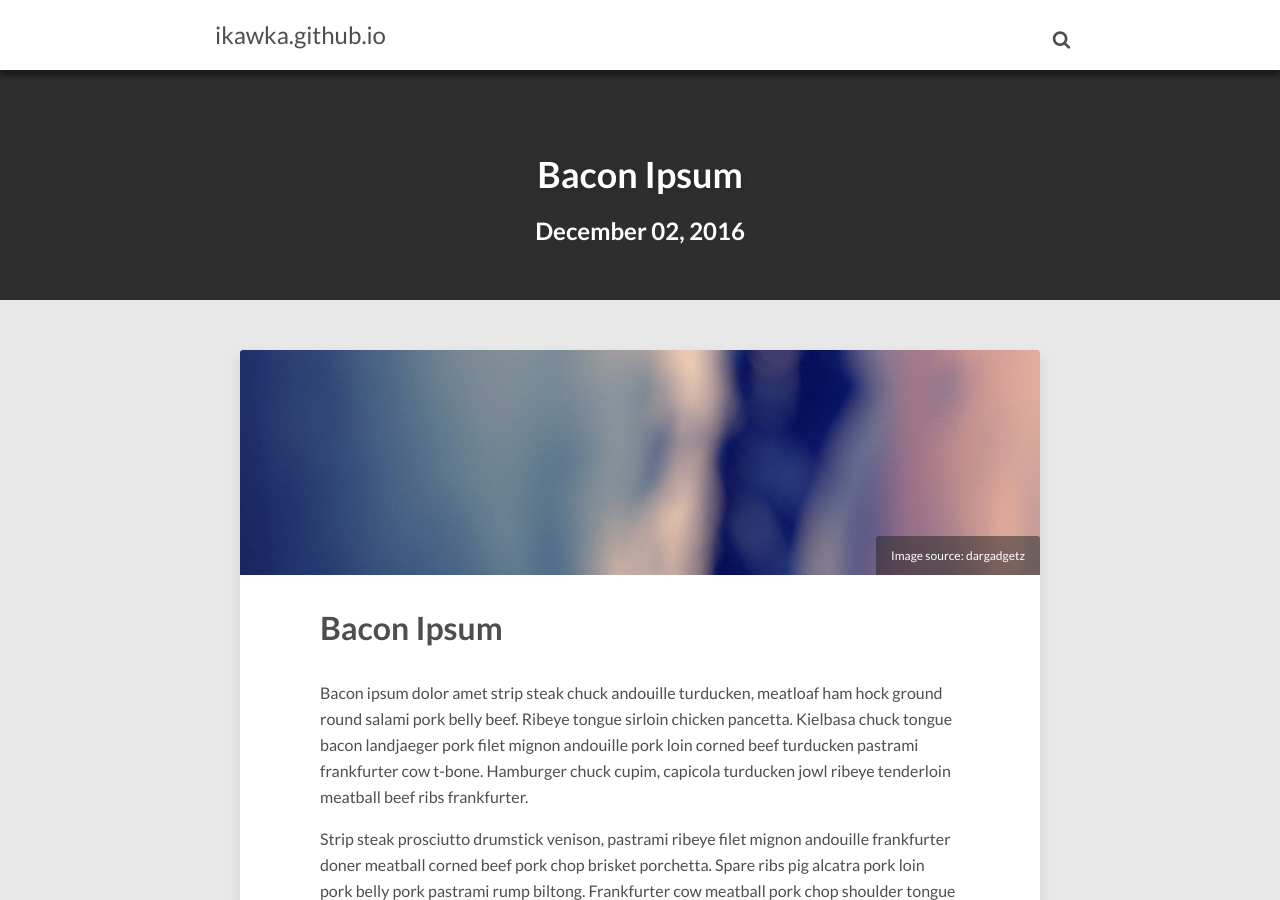
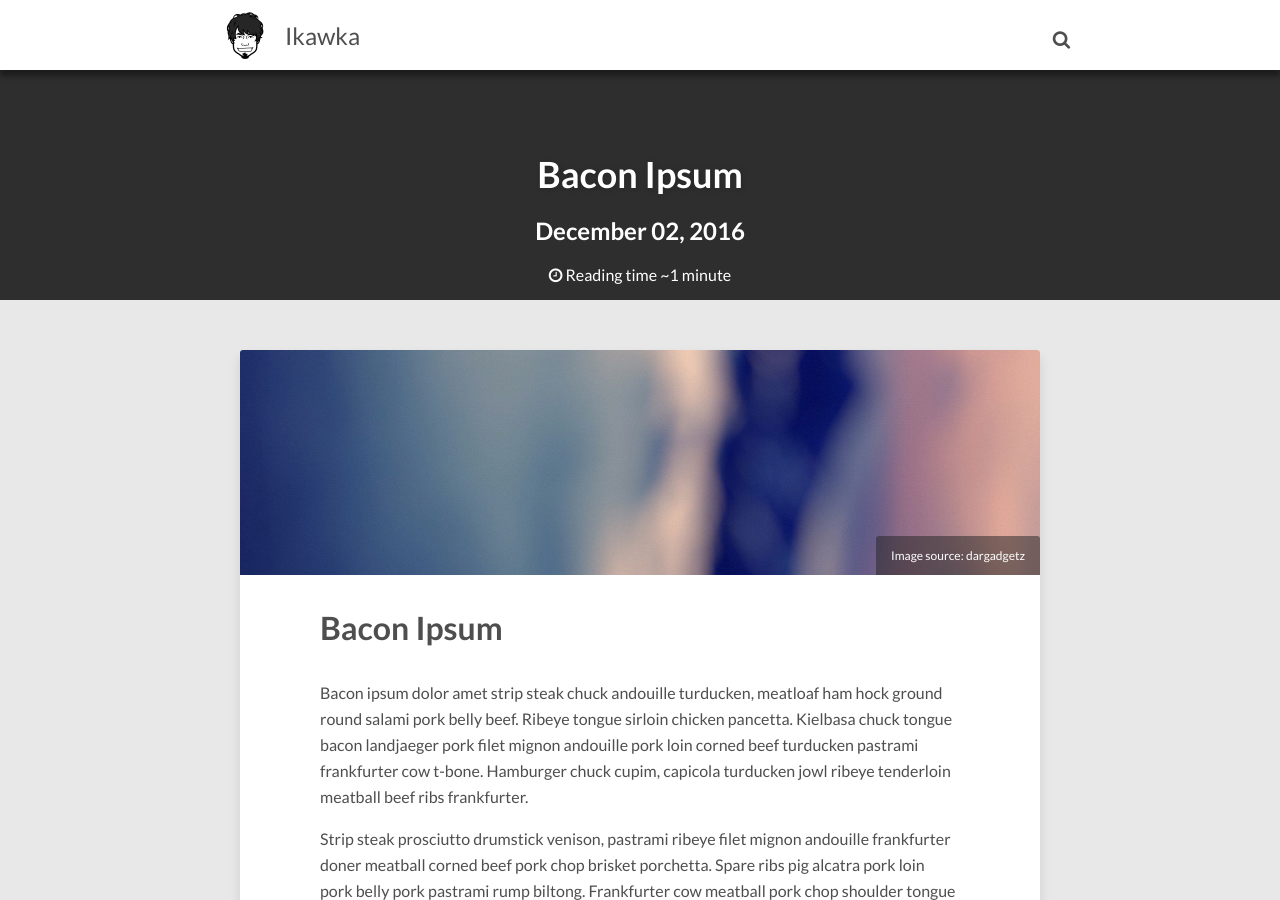
Before and after one commit to ikawka/ikawka.github.io, a Jekyll site: the page built from _posts/2016-12-02-sample-post.md, in a window 1280 px wide and 900 px high. Built offline with Jekyll 4.4.1, drawn with Linux system fonts in a browser that asks for light colours; nearby versions of some CDN libraries; comment, search, counter and statistics services are not loaded; some of the changed lines change nothing that is shown.

Commit message:
config update

```diff
--- a/_config.yml
+++ b/_config.yml
@@ -1 +1,15 @@
+title:            Ikawka
+description:      In Code We Trust
+
+# put your disqus here
+disqus_shortname:
+reading_time:     true # if true, shows the estimated reading time for a post
+words_per_minute: 200
+logo:             images/logo.png # logo visible in the topbar
+excerpt_separator: <!--more-->
+# Your site's domain goes here (eg: //mmistakes.github.io, http://mademistakes.com, etc)
+# When testing locally leave blank or use http://localhost:4000
+
+url: http://ikawka.github.io
+
 theme: jekyll-theme-cayman
```
